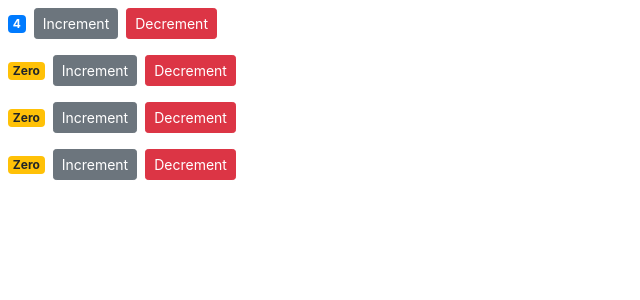
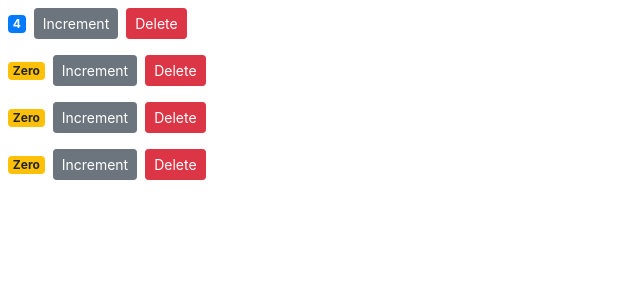
Before and after one commit to cfayard/React-counter-app, a React (Create React App) app: page / in a window 1280 px wide. Shown: the top 300 px of the page, without its empty margins (0-640 px from the left). Built offline with nearby package versions, Linux system fonts and the light colour scheme.

Commit message:
updating state

```diff
--- a/src/components/counter.jsx
+++ b/src/components/counter.jsx
@@ -2,15 +2,15 @@ import React, { Component } from "react";
 
 class Counter extends Component {
   state = {
-    value: this.props.value,
+    value: this.props.counter.value,
   };
 
   handleIncrement = () => {
     this.setState({ value: this.state.value + 1 });
   };
-  handleDecrement = () => {
-    this.setState({ value: this.state.value - 1 });
-  };
+  // handleDelete = () => {
+  //   this.setState({ value: this.state.value - 1 });
+  // };
 
   render() {
     return (
@@ -23,10 +23,10 @@ class Counter extends Component {
           Increment
         </button>
         <button
-          onClick={() => this.handleDecrement()}
+          onClick={() => this.props.onDelete(this.props.counter.id)}
           className={"btn btn-danger btn-sm m-2"}
         >
-          Decrement
+          Delete
         </button>
       </div>
     );
--- a/src/components/counters.jsx
+++ b/src/components/counters.jsx
@@ -12,11 +12,20 @@ class Counters extends Component {
     ],
   };
 
+  handleDelete = (counterId) => {
+    const counters = this.state.counters.filter((c) => c.id !== counterId);
+    this.setState({ counters });
+  };
+
   render() {
     return (
       <div>
         {this.state.counters.map((counter) => (
-          <Counter key={counter.id} value={counter.value} id={counter.id} />
+          <Counter
+            key={counter.id}
+            onDelete={this.handleDelete}
+            counter={counter}
+          />
         ))}
       </div>
     );
```
